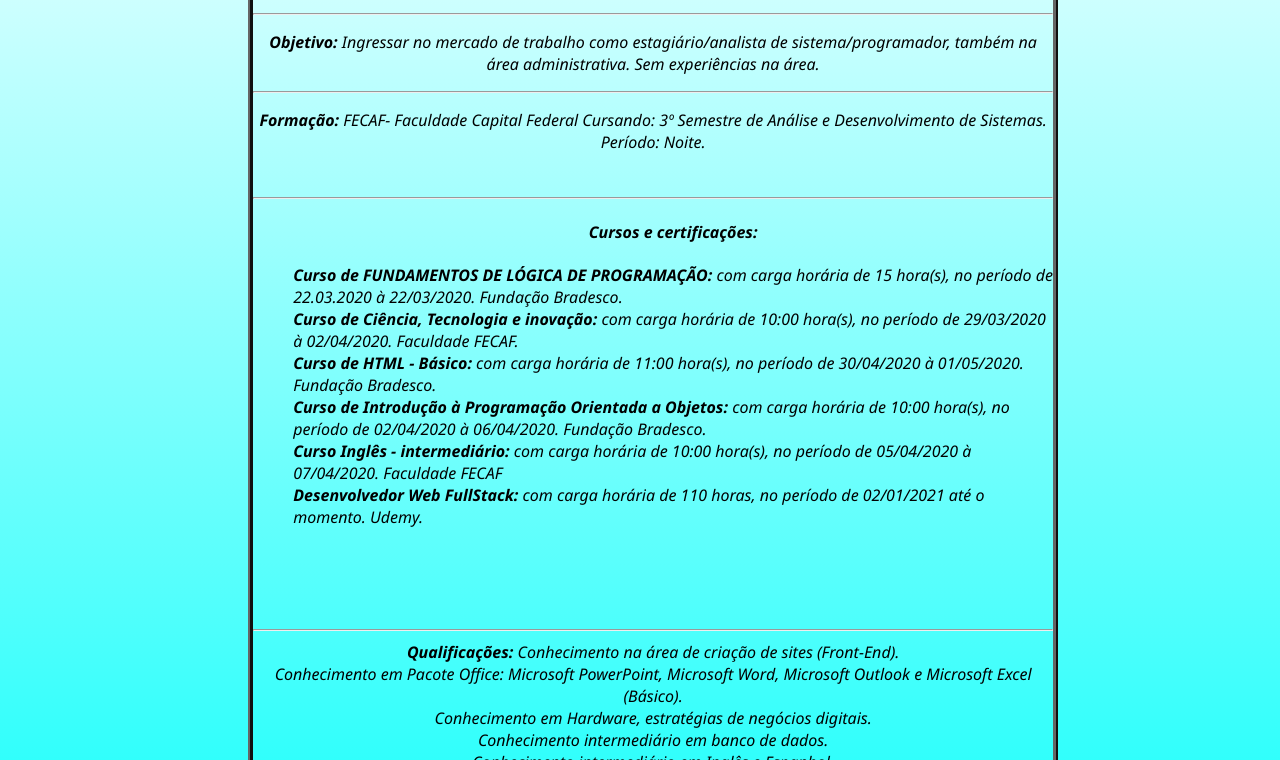
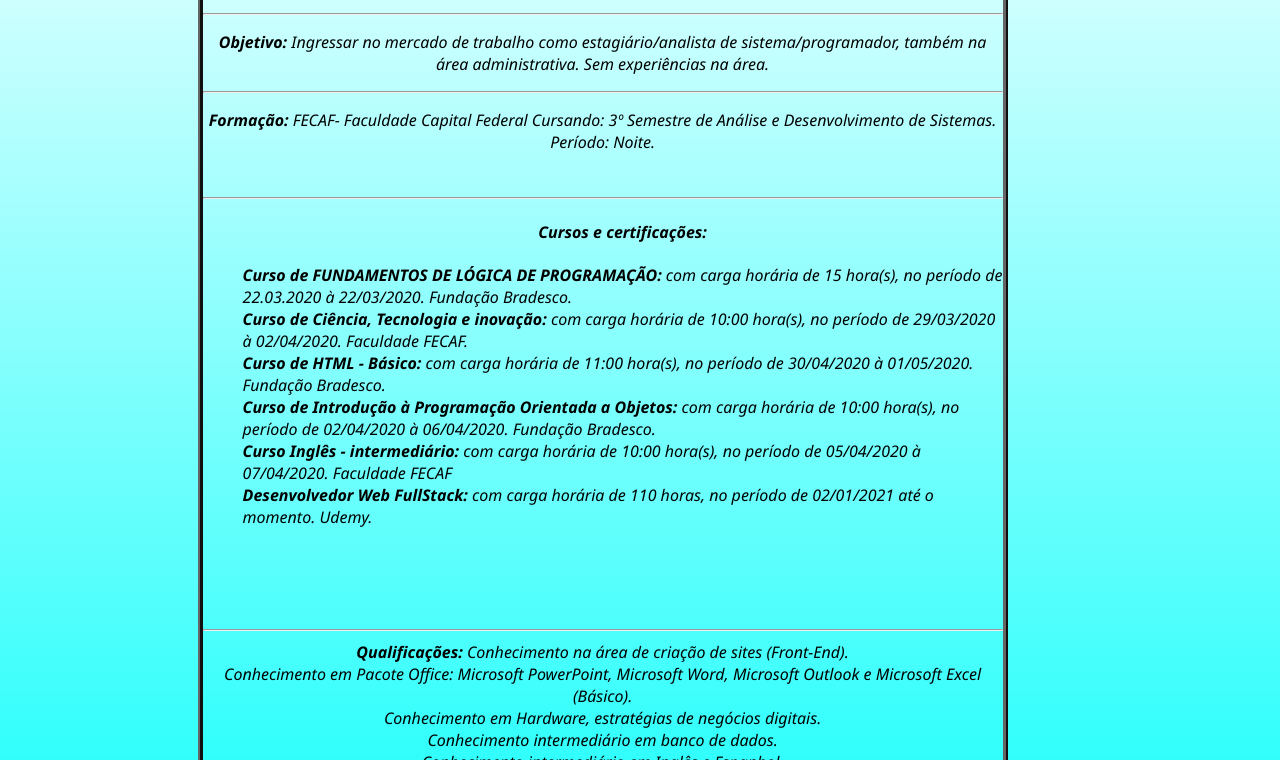
Before and after one commit to MVinnyy/newcvmarcus, a plain HTML site: page index.html in a window 1280 px wide. Shown: the part 245-1005 px from the top of the page. Drawn offline with Linux system fonts and the light colour scheme; files that its build step writes are made by us from their sources; files whose address does not match are found by name.

Commit message:
Add files via upload

```diff
--- a/style.css
+++ b/style.css
@@ -11,7 +11,7 @@ body {
     border-style: ridge;
     width: 800px;
     height: 1220px;
-    margin-left: 19%;
+    margin-left: 15%;
 }
 
 .div1 {
```
